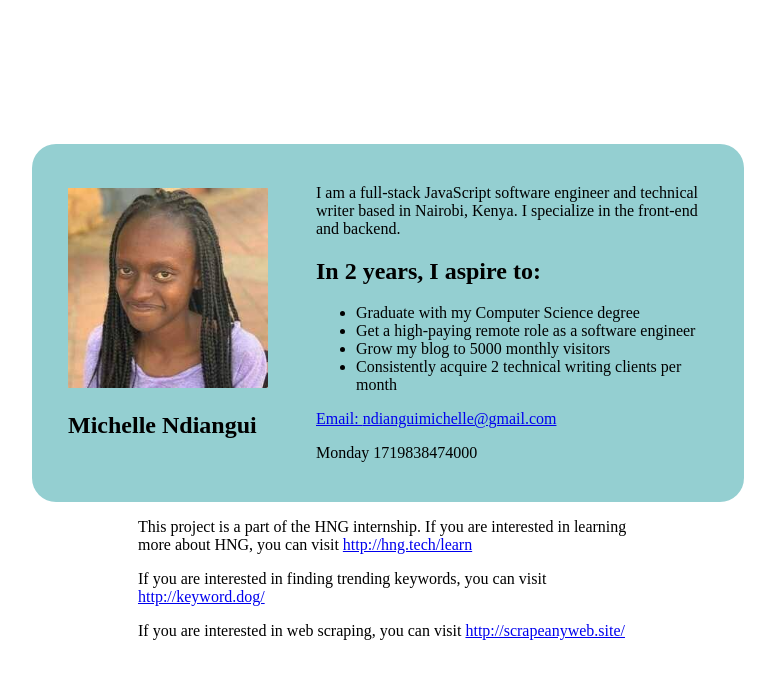
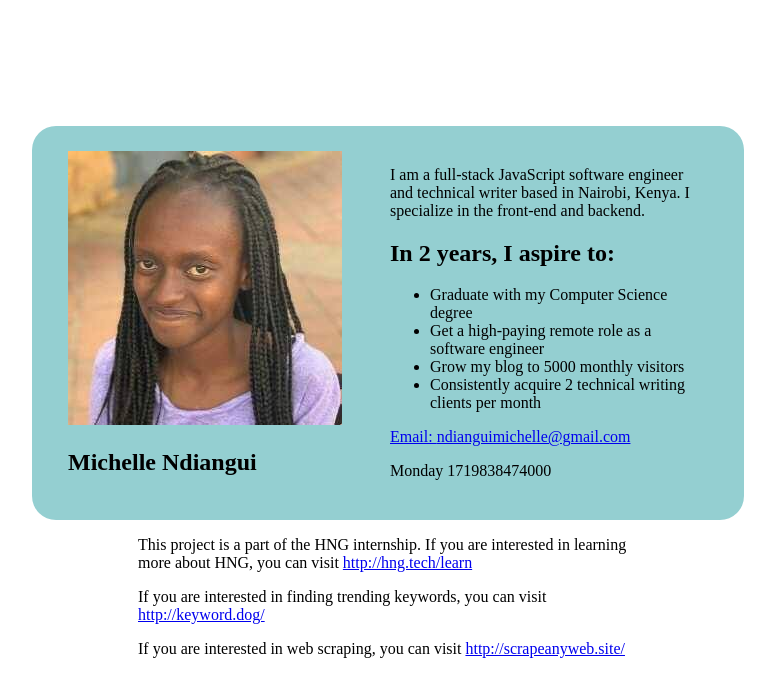
Before and after one commit to MuthoniMN/hng11_frontend_1, a plain HTML site: page index.html in a window 1280 px wide. Shown: the whole page, without its empty margins (252-1027 px from the left). Drawn offline with Linux system fonts and the light colour scheme.

Commit message:
removing image dimensions

```diff
--- a/index.html
+++ b/index.html
@@ -10,7 +10,7 @@
 <body>
     <section>
         <div>
-            <img src="./img/profile_picture.jpg" alt="Michelle Ndiangui" width="200" height="200" data-testid="slackProfilePicture" />
+            <img src="./img/profile_picture.jpg" alt="Michelle Ndiangui" data-testid="slackProfilePicture" />
             <h1 data-testid="slackDisplayName">Michelle Ndiangui</h1>
         </div>
         <div>
```
